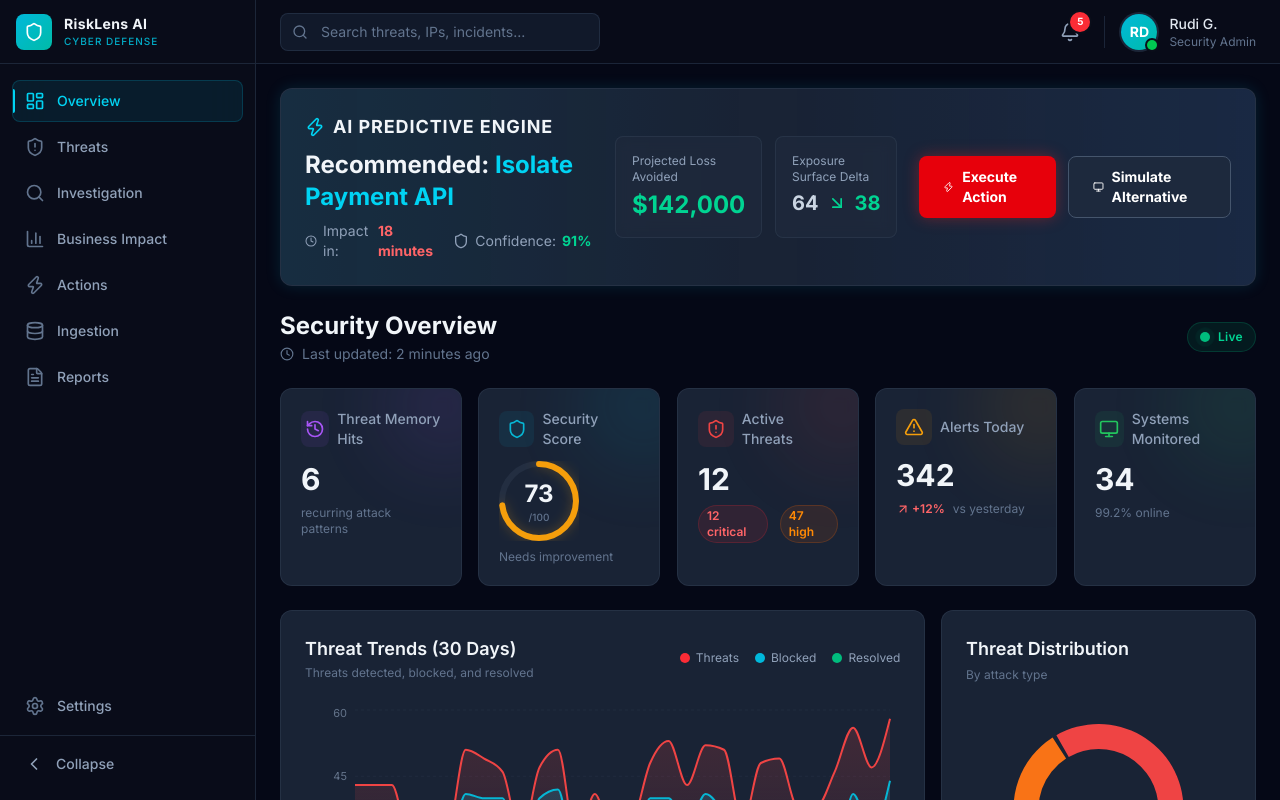
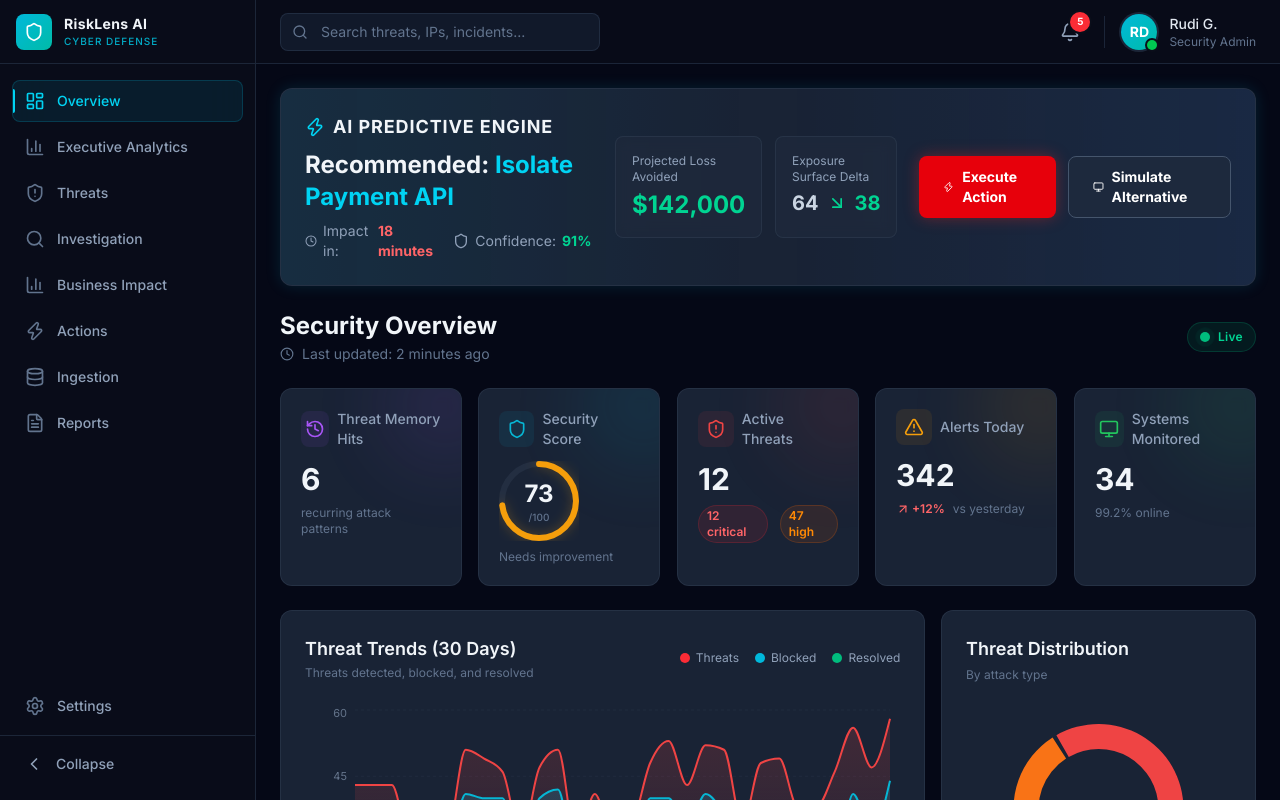
Before and after one commit to deathknight66/risklens-ai, a Next.js app: page /dashboard in a window 1280 px wide. Built offline with nearby package versions, Linux system fonts and the light colour scheme.

Commit message:
feat: stabilize execution with idempotency lock, add nested policy logic, and build Executive Analytics Layer

```diff
--- a/app/dashboard/layout.tsx
+++ b/app/dashboard/layout.tsx
@@ -22,6 +22,7 @@ import { cn } from '@/lib/utils'
 
 const sidebarItems = [
   { label: 'Overview', icon: LayoutDashboard, href: '/dashboard' },
+  { label: 'Executive Analytics', icon: BarChart3, href: '/dashboard/analytics' },
   { label: 'Threats', icon: ShieldAlert, href: '/dashboard/threats' },
   { label: 'Investigation', icon: Search, href: '/dashboard/investigation' },
   { label: 'Business Impact', icon: BarChart3, href: '/dashboard/impact' },
```
Also changed, not shown: 2 other files (tests, documents, lock files or other folders).
